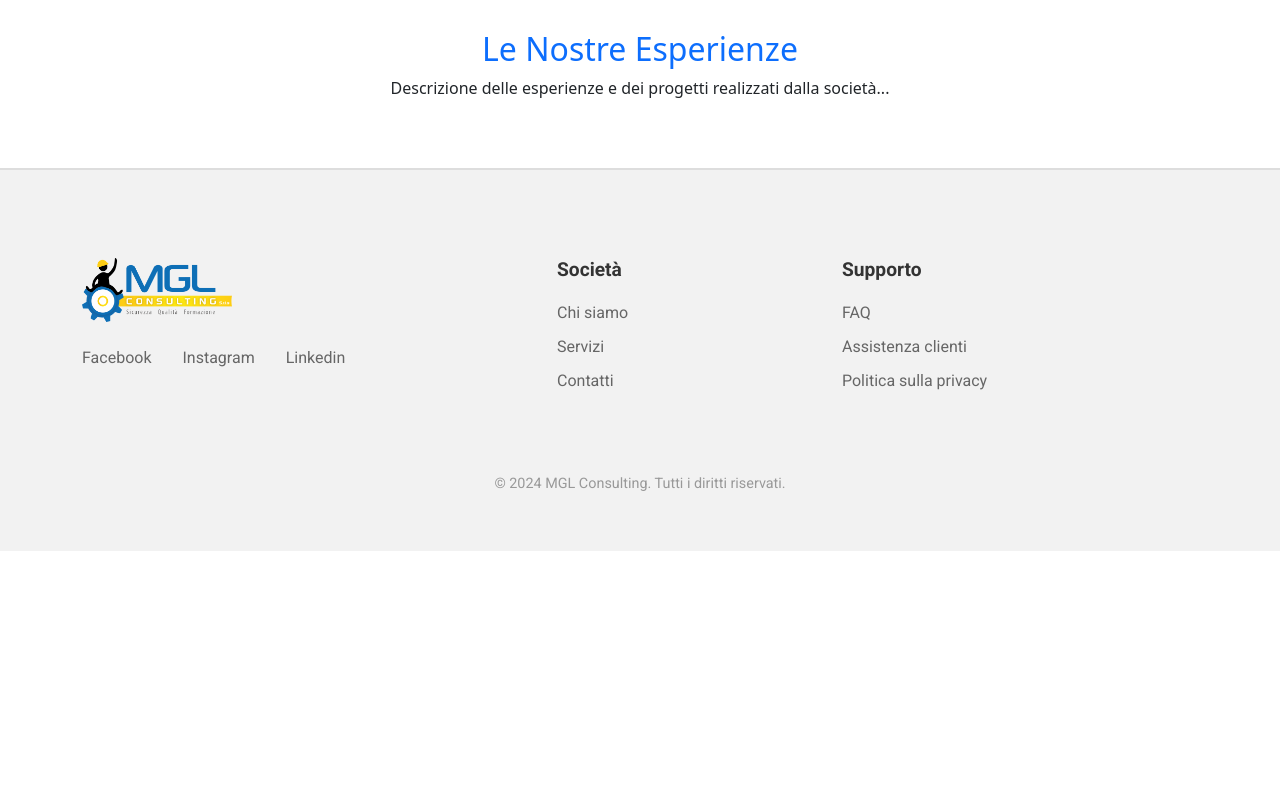
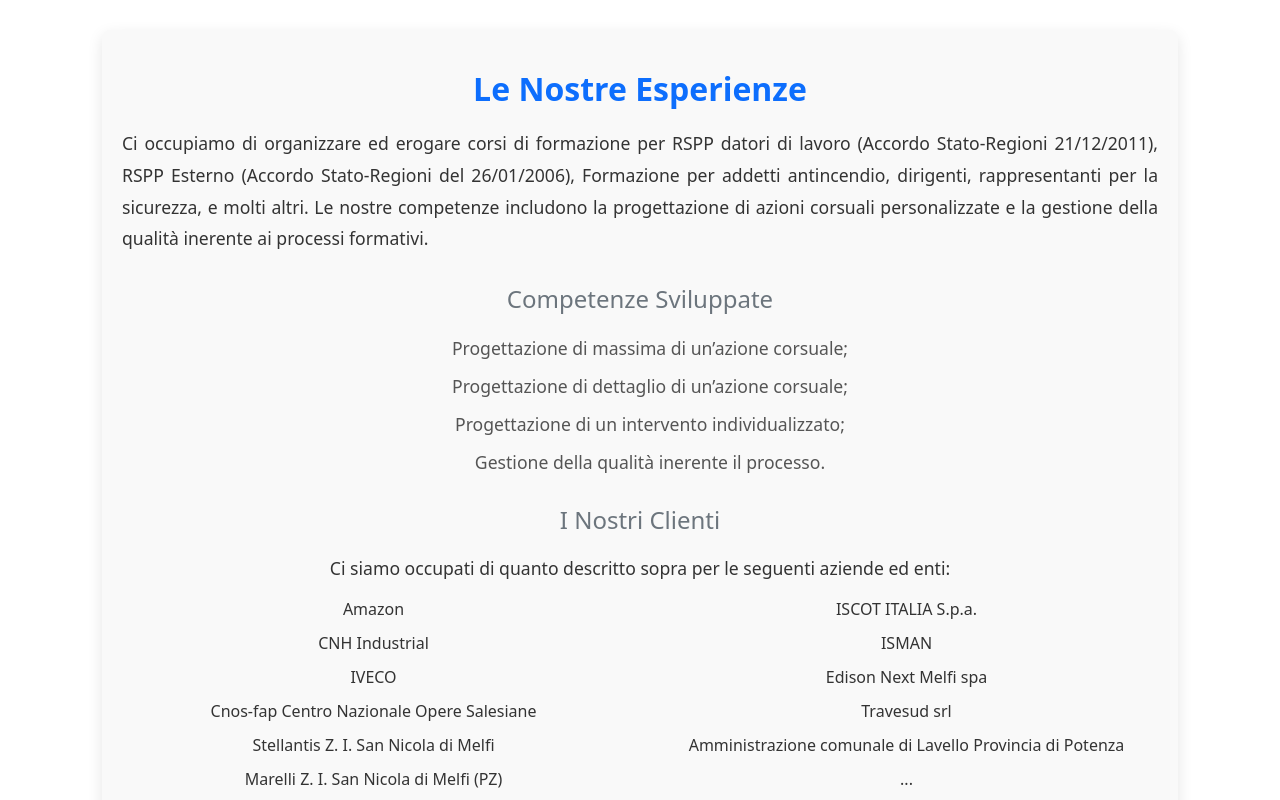
Before and after one commit to antoniogisondi/mgl-static-website, a React (Vite) app: page /chi-siamo in a window 1280 px wide. Shown: the part 1420-2220 px from the top of the page. Before the commit the page ends 1971 px from the top, so only its background shows below. Built offline with nearby package versions, Linux system fonts and the light colour scheme.

Commit message:
feat style

```diff
--- a/src/main.css
+++ b/src/main.css
@@ -511,3 +511,90 @@
     opacity: 1;
     transform: translateY(0);
 }
+
+
+/* Stile generale per la sezione delle esperienze */
+.experience-section {
+    background-color: #f9f9f9;
+    padding: 40px 20px;
+    border-radius: 8px;
+    box-shadow: 0 5px 15px rgba(0, 0, 0, 0.1);
+}
+
+.experience-title {
+    font-size: 2rem;
+    font-weight: 600;
+    color: #007bff;
+    /* Colore blu per richiamare l'identità aziendale */
+    margin-bottom: 20px;
+    text-align: center;
+}
+
+.experience-description {
+    font-size: 1.1rem;
+    line-height: 1.8;
+    color: #333;
+    margin-bottom: 30px;
+    text-align: justify;
+}
+
+/* Stile per i titoli delle sezioni */
+.text-secondary {
+    color: #555;
+    font-size: 1.5rem;
+    font-weight: 500;
+    margin-bottom: 20px;
+}
+
+/* Stile per la lista delle competenze */
+.competence-list {
+    list-style-type: none;
+    padding-left: 20px;
+    margin-bottom: 30px;
+}
+
+.competence-list li {
+    font-size: 1.1rem;
+    color: #555;
+    margin-bottom: 10px;
+    line-height: 1.6;
+}
+
+/* Stile per la descrizione dei clienti */
+.clients-description {
+    font-size: 1.1rem;
+    color: #333;
+    margin-bottom: 15px;
+}
+
+/* Stile per la lista dei clienti */
+.clients-list {
+    list-style-type: none;
+    padding-left: 0;
+    columns: 2;
+    /* Divide la lista in due colonne per schermi larghi */
+    column-gap: 30px;
+}
+
+.clients-list li {
+    font-size: 1rem;
+    color: #333;
+    margin-bottom: 10px;
+}
+
+/* Responsività per schermi più piccoli */
+@media (max-width: 768px) {
+    .experience-title {
+        font-size: 1.8rem;
+    }
+
+    .competence-list,
+    .clients-list {
+        columns: 1;
+        /* Ripristina una singola colonna per schermi piccoli */
+    }
+
+    .experience-section {
+        padding: 20px;
+    }
+}
--- a/src/pages/About/About.jsx
+++ b/src/pages/About/About.jsx
@@ -98,7 +98,6 @@
                                                 <p><strong>Incarichi:</strong></p>
                                                 <p>Responsabile del processo di direzione.</p>
                                                 <p>Responsabile del processo di erogazione dei servizi formativi.</p>
-                                                <p>Esperienze specifiche, competenze, ecc.</p>
                                             </motion.div>
                                         )}
                                     </div>
@@ -129,7 +128,6 @@
                                                 <p><strong>Incarichi:</strong></p>
                                                 <p>Responsabile del processo di analisi dei fabbisogni formativi.</p>
                                                 <p>Responsabile del processo di progettazione dei servizi formativi.</p>
-                                                <p>Dettagli aggiuntivi sul socio 2, esperienze e competenze specifiche nella gestione dei processi formativi.</p>
                                             </motion.div>
                                         )}
                                     </div>
@@ -142,13 +140,45 @@
                     </motion.div>
 
                     <motion.div
-                        className="mb-5"
+                        className="mb-5 experience-section"
                         initial={{ opacity: 0, y: 20 }}
                         animate={{ opacity: 1, y: 0 }}
                         transition={{ duration: 0.5, delay: 0.6 }}
                     >
-                        <h2 className="text-primary">Le Nostre Esperienze</h2>
-                        <p>Descrizione delle esperienze e dei progetti realizzati dalla società...</p>
+                        <h2 className="text-primary experience-title">Le Nostre Esperienze</h2>
+                        <p className="experience-description">
+                            Ci occupiamo di organizzare ed erogare corsi di formazione per RSPP datori di lavoro
+                            (Accordo Stato-Regioni 21/12/2011), RSPP Esterno (Accordo Stato-Regioni del 26/01/2006),
+                            Formazione per addetti antincendio, dirigenti, rappresentanti per la sicurezza, e molti altri.
+                            Le nostre competenze includono la progettazione di azioni corsuali personalizzate e la gestione
+                            della qualità inerente ai processi formativi.
+                        </p>
+
+                        <h3 className="text-secondary">Competenze Sviluppate</h3>
+                        <ul className="competence-list">
+                            <li>Progettazione di massima di un’azione corsuale;</li>
+                            <li>Progettazione di dettaglio di un’azione corsuale;</li>
+                            <li>Progettazione di un intervento individualizzato;</li>
+                            <li>Gestione della qualità inerente il processo.</li>
+                        </ul>
+
+                        <h3 className="text-secondary">I Nostri Clienti</h3>
+                        <p className="clients-description">Ci siamo occupati di quanto descritto sopra per le seguenti aziende ed enti:</p>
+                        <ul className="clients-list">
+                            <li>Amazon</li>
+                            <li>CNH Industrial</li>
+                            <li>IVECO</li>
+                            <li>Cnos-fap Centro Nazionale Opere Salesiane</li>
+                            <li>Stellantis Z. I. San Nicola di Melfi</li>
+                            <li>Marelli Z. I. San Nicola di Melfi (PZ)</li>
+                            <li>Tiberina San Nicola di Melfi (PZ)</li>
+                            <li>ISCOT ITALIA S.p.a.</li>
+                            <li>ISMAN</li>
+                            <li>Edison Next Melfi spa</li>
+                            <li>Travesud srl</li>
+                            <li>Amministrazione comunale di Lavello Provincia di Potenza</li>
+                            <li>... {/* Aggiungi altri clienti qui */}</li>
+                        </ul>
                     </motion.div>
                 </section>
             </div>
```
